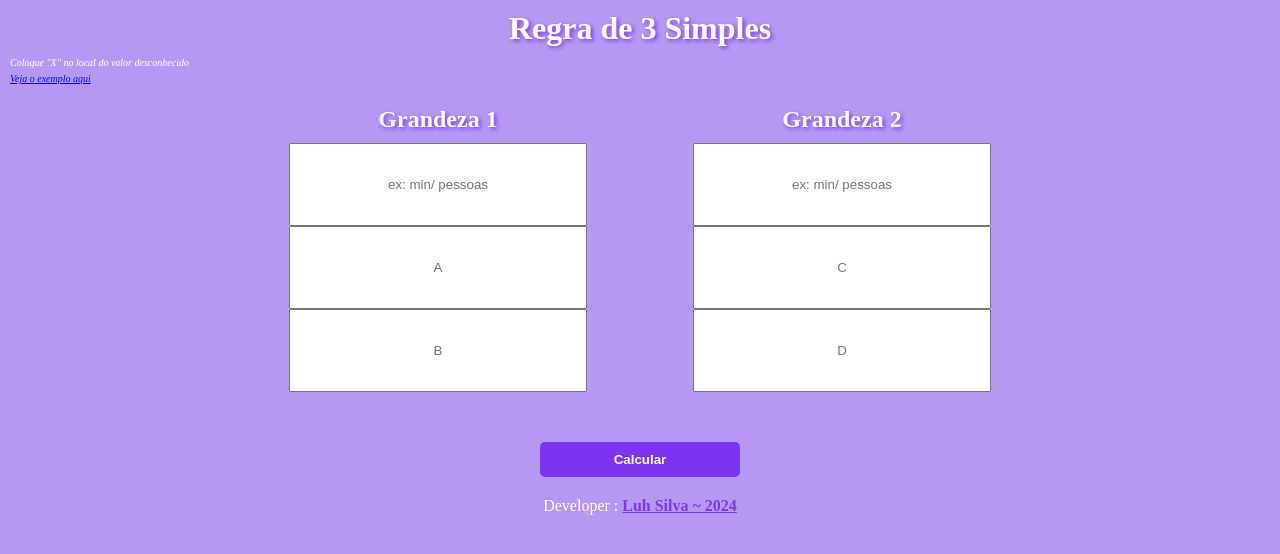
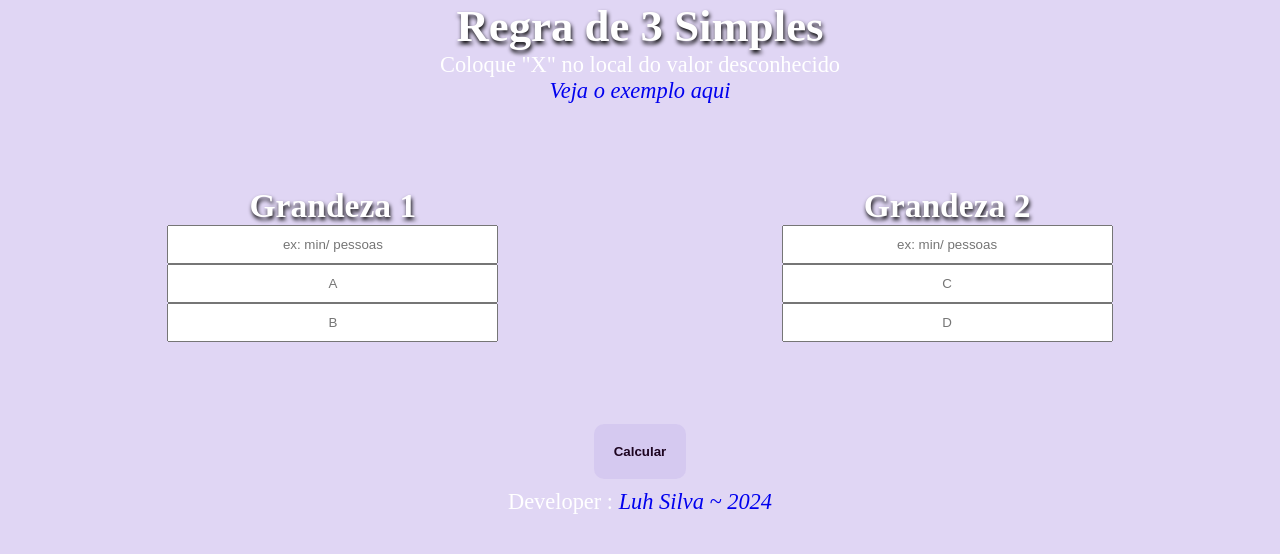
Before and after one commit to LucineiaSilvah/regra-de-3, a plain HTML site: page index.html in a window 1280 px wide. Drawn offline with Linux system fonts and the light colour scheme.

Commit message:
melhorando estilo

```diff
--- a/index.html
+++ b/index.html
@@ -7,7 +7,7 @@
     <title>Regra de três simple</title>
 </head>
 <body>
-
+    <div class="container">
       <h1>Regra de 3 Simples</h1>
       <p class="info">Coloque "X" no local do valor desconhecido</p>
       <a class="ex" href="https://www.significados.com.br/regra-de-3/" target="_blank" rel="noopener noreferrer">Veja o exemplo aqui</a>
@@ -35,6 +35,8 @@
   <button>Calcular</button>
   <footer><p>Developer : <a href="https://www.linkedin.com/in/lucineia-r-silva-frontend/" target="_blank" rel="noopener noreferrer">Luh Silva ~ 2024</a></p></footer>
   </div>
+    </div>
+
   <script src="/app.js"></script>
 </body>
 </html>
--- a/style.css
+++ b/style.css
@@ -1,93 +1,51 @@
-*{
+* {
   margin: 0;
   padding: 0;
-
 }
-body{
-background: #9164efa8;
-margin: auto;
-color: white;
-
-}
-input{
-  width: 60%;
-  padding: 2rem;
+body {
+  background: #d1c2efa8;
+  color: white;
   text-align: center;
 }
-.cont{
-  width: 100%;
 
+.container {
   display: flex;
   align-items: center;
-  justify-content: center;
+  flex-direction: column;
+  font-size: 1.4rem;
+}
 
+.cont {
+  display: flex;
+  align-items: center;
+  justify-content: space-around;
+  height: 300px;
+  padding: 10px;
 }
-.box{
-  display: flex;
-  width: 100%;
-  align-items: center;
-  justify-content: center;
-  flex-direction: column;
+input {
+  width: 50%;
+  margin: 0 auto;
   text-align: center;
-  padding: 20px 0;
-}
-.g1, .g2{
-  display: flex;
-  flex-direction: column;
-  width: 30%;
-  margin: 10px;
-  justify-content: center;
-  align-items: center;
+  padding: 10px;
 }
 h1, h2{
-  margin: 10px;
-  text-shadow: 2px 2px 4px #5f00efa8;
+  text-shadow: 1px 3px 4px black;
 }
-.box button{
-  width: 200px;
-  padding: 10px;
-
- background: #5f00efa8;
-  color: white;
+a{
+  text-decoration: none;
+  font-style: italic;
+}
+button {
+  border: none;
+  background-color: #d1c2efa8;
+  color: rgb(29, 4, 32);
+  padding: 20px;
+  border-radius: 10px;
   font-weight: bold;
-  border: none;
-  border-radius: 5px;
+  margin-bottom: 20px;
+  display: block;
+  margin: auto;
 }
-.resp{
-  color: green;
-  font-style: italic;
+footer{
   margin: 10px;
 }
-.info,.ex{
-  margin-left: 10px;
-  font-size: 10px;
-  font-style: italic;
-}
-
-h1{
-  text-align: center;
-}
-footer{
-
-  margin: 20px;
-}
-footer a{
-  color: #5f00efa8;
-  font-weight: bold;
-}
-footer a:hover{
-  color:#fff;
-}
-@media screen and (max-width:420px) {
- .cont{
-  width: 80%;
- justify-content: space-between;
- margin: 0 20px;
-
-
- }
-
- input{
-  font-size: 0.8rem;
- }
-}
```
Lines whose indentation alone changed are shown as unchanged.
